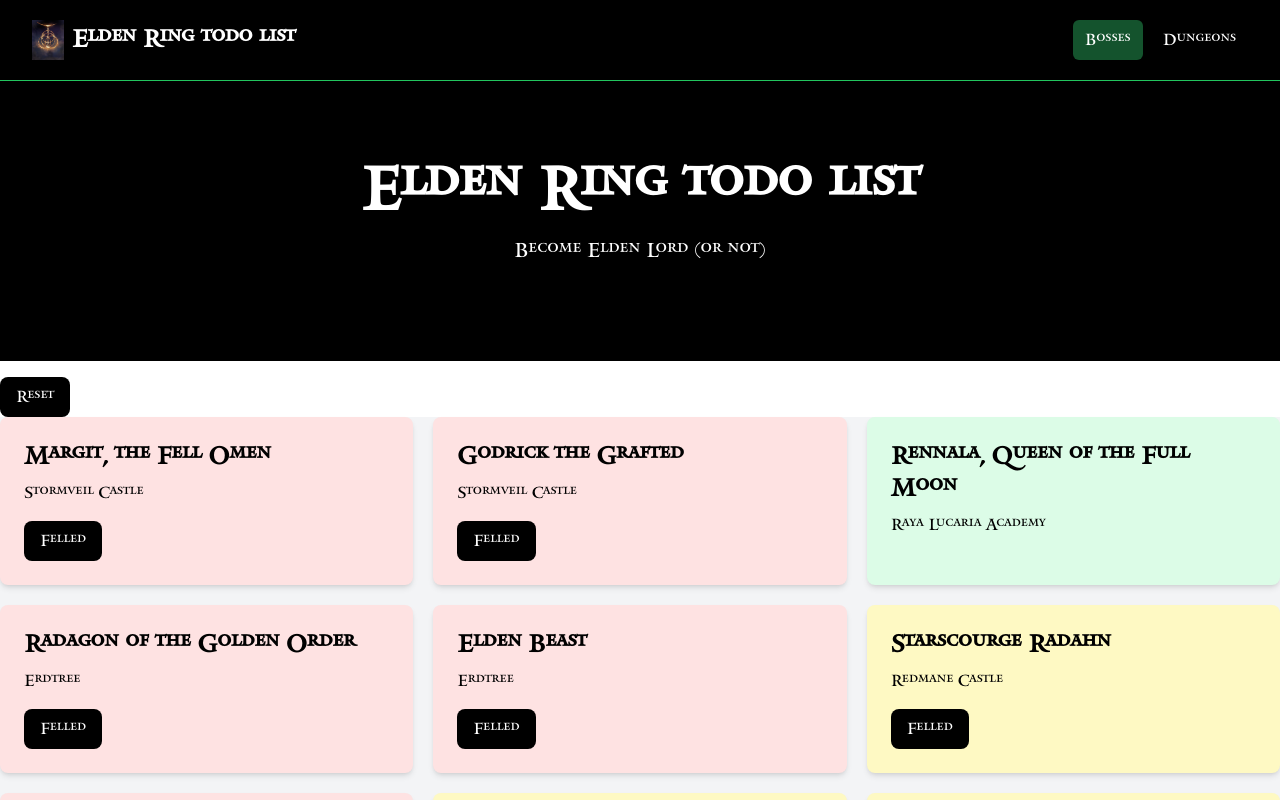
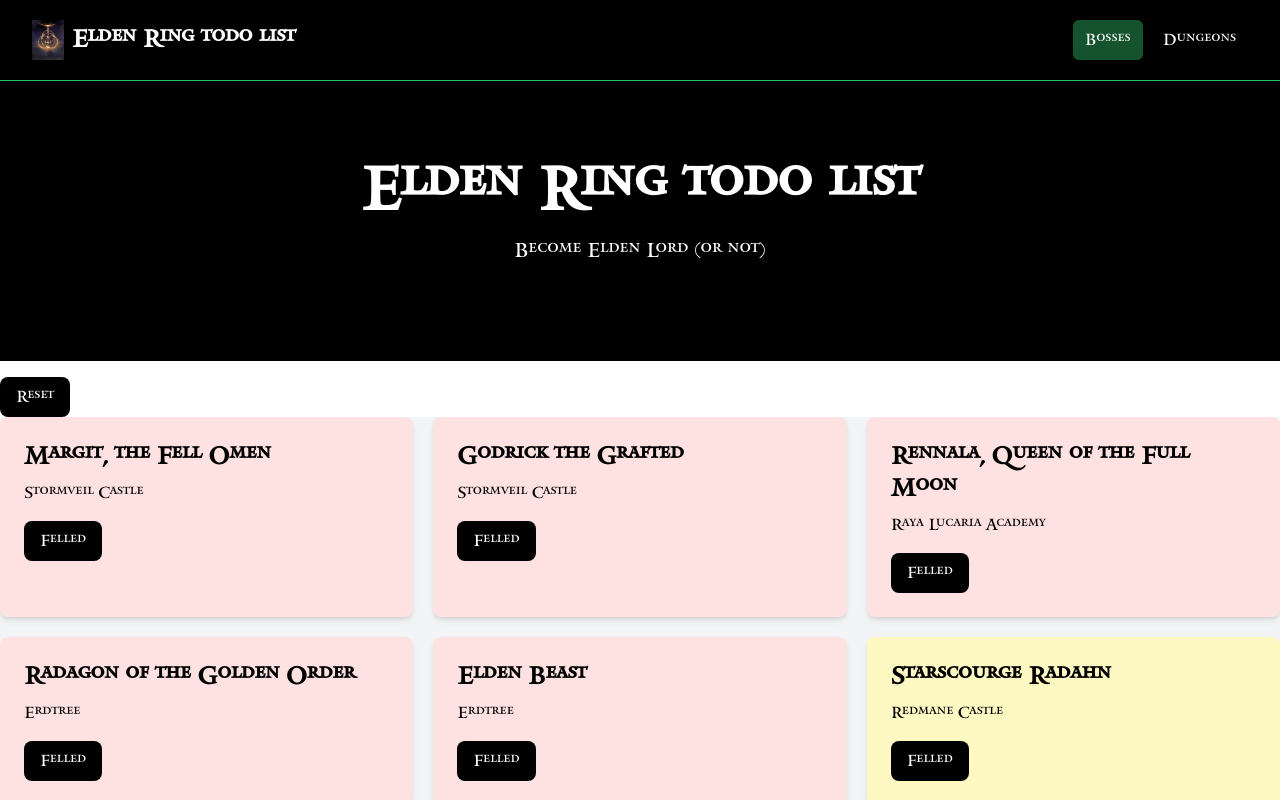
Before and after one commit to noodlemaster45/elden-ring-todo, a Vue app: page /bosses in a window 1280 px wide. Shown: the top 800 px of the page. Built offline with nearby package versions, Linux system fonts and the light colour scheme; data requests are answered from the project's data file.

Commit message:
refactor

```diff
--- a/src/bosses.json
+++ b/src/bosses.json
@@ -19,7 +19,7 @@
       "name": "Rennala, Queen of the Full Moon",
       "location": "Raya Lucaria Academy",
       "mandatory": true,
-      "beaten": true
+      "beaten": false
     },
     {
       "id": "4",
@@ -126,7 +126,7 @@
       "name": "Tombsward Catacombs",
       "location": "Weeping Peninsula",
       "mandatory": false,
-      "beaten": true
+      "beaten": false
     },
     {
       "id": "19",
--- a/src/components/Boss.vue
+++ b/src/components/Boss.vue
@@ -5,13 +5,13 @@
 import { useRoute } from "vue-router";
 const route = useRoute();
 const props = defineProps({
-    boss: Object
+    item: Object
 });
 const scrollY = ref(0);
-const setBeaten = async (boss) =>{
+const setBeaten = async (item) =>{
 try {
-    boss.beaten = true;
-    await axios.patch(`http://localhost:3000${route.path}/${boss.id}`,boss),{
+    item.beaten = true;
+    await axios.patch(`http://localhost:3000${route.path}/${item.id}`,item),{
         headers: { "Content-Type": "application/json" }
     };
     nextTick(() => window.scrollTo(0, scrollY.value));
@@ -22,12 +22,12 @@
 }
 </script>
 <template>
-    <card :bg = "boss.beaten ?   'bg-green-100': boss.mandatory?'bg-red-100':'bg-yellow-100'">
-        <h2 class="text-2xl font-bold">{{ boss.name }}</h2>
+    <card :bg = "item.beaten ?   'bg-green-100': item.mandatory?'bg-red-100':'bg-yellow-100'">
+        <h2 class="text-2xl font-bold">{{ item.name }}</h2>
         <p class="mt-2 mb-4">
-            {{ boss.location }}
+            {{ item.location }}
         </p>
-        <a v-if="!boss.beaten" v-on:click.prevent="setBeaten(boss)" class="inline-block bg-black text-white rounded-lg px-4 py-2 hover:bg-gray-700 button">
+        <a v-if="!item.beaten" v-on:click.prevent="setBeaten(item)" class="inline-block bg-black text-white rounded-lg px-4 py-2 hover:bg-gray-700 button">
             Felled
         </a>
     </card>
--- a/src/components/Grids.vue
+++ b/src/components/Grids.vue
@@ -4,16 +4,15 @@
 import Boss from "@/components/Boss.vue"
 import { ref, onMounted, watch } from "vue";
 import axios from "axios";
-const bosses = ref([]);
+const data = ref([]);
 const route = useRoute();
 const resetBeaten = async () => {
     try {
-        const resetBosses = bosses.value.map(boss => ({ ...boss, beaten: false }));
+        const resetBosses = data.value.map(boss => ({ ...boss, beaten: false }));
         await Promise.all(resetBosses.map(boss =>
             axios.put(`http://localhost:3000${route.path}/${boss.id}`, boss)
         ));
-        bosses.value = resetBosses;
-        console.log("All bosses reset to unbeaten.");
+        data.value = resetBosses;
     } catch (error) {
         console.error("Error resetting bosses:", error);
     }
@@ -26,7 +25,7 @@
                 "Access-Control-Allow-Origin": "*"
             }
         });
-        bosses.value = response.data;
+        data.value = response.data;
     } catch (error) {
         console.error('you dumb dumb');
     }
@@ -45,7 +44,7 @@
         Reset
     </a>
     <div class="grid grid-cols-3 gap-5 bg-gray-100">
-        <Boss v-for="boss in bosses" :key="boss.id" :boss="boss">
+        <Boss v-for="item in data" :key="item.id" :item="item">
         </Boss>
     </div>
 </template>
```
